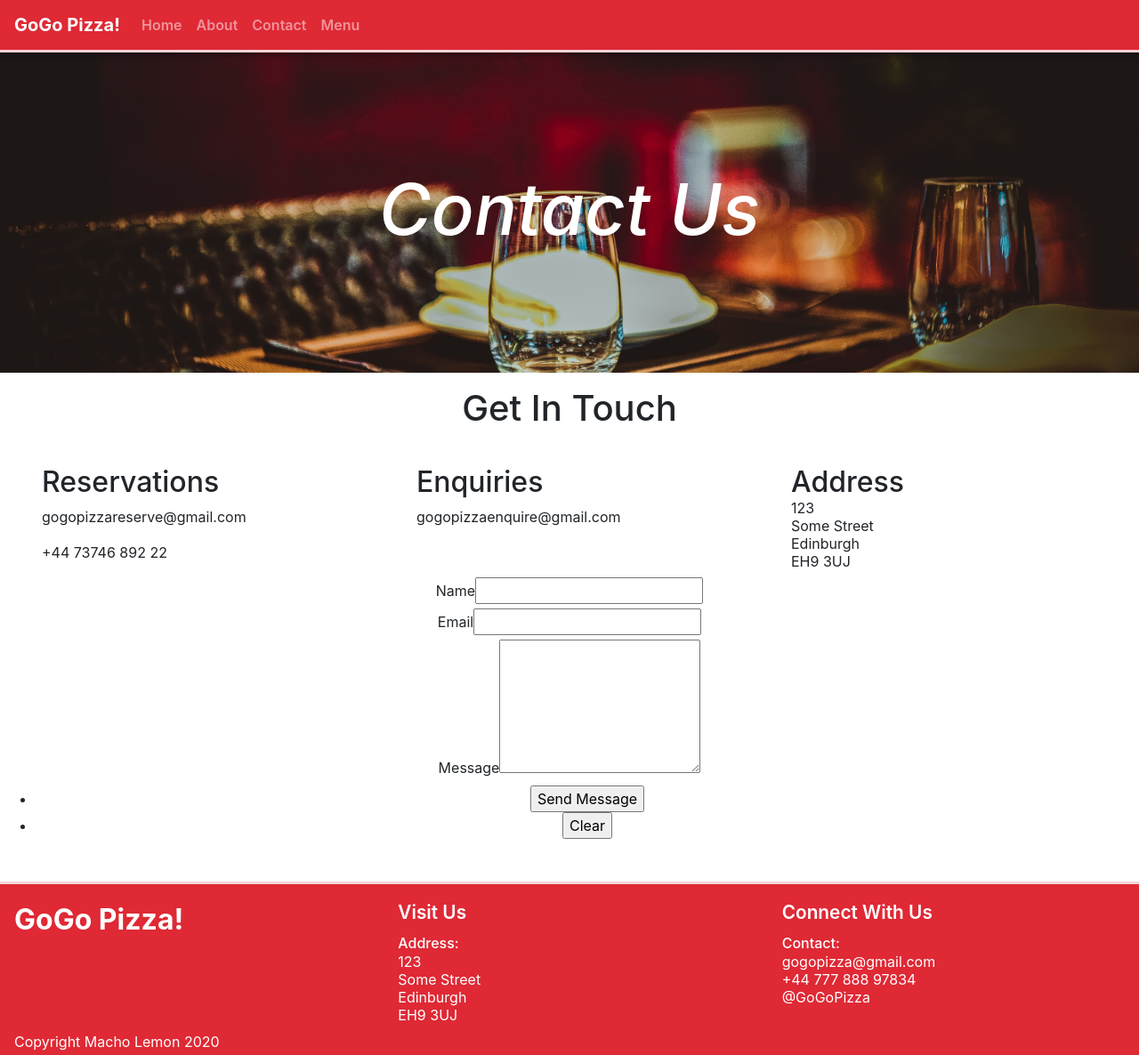
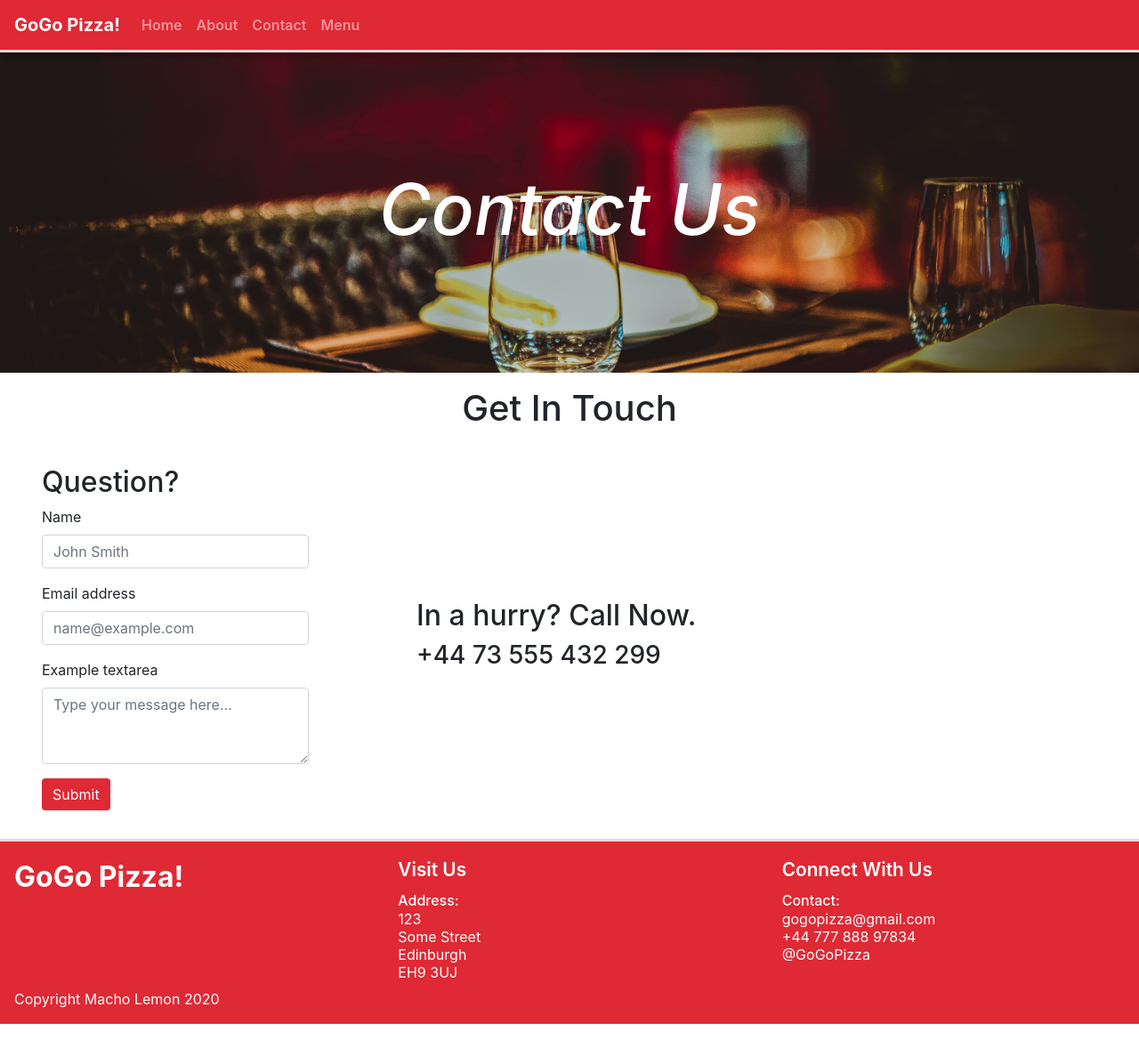
Before and after one commit to MartinGras95/macho_simple_2, a Gatsby site: page /contact in a window 1280 px wide. Shown: the whole page at 89% size. After the commit the page ends 1151 px from the top, so only its background shows below. Built offline with nearby package versions, Linux system fonts and the light colour scheme; Gatsby itself is replaced by a stand-in of ours.

Commit message:
form visuals improved contact page re arranged

```diff
--- a/src/pages/contact.js
+++ b/src/pages/contact.js
@@ -2,7 +2,7 @@ import React from "react"
 
 import Layout from "../components/layout"
 import contactStyles from "./contact.module.scss"
-import { Row, Col } from "react-bootstrap"
+import { Row, Col, Form, Button } from "react-bootstrap"
 import SEO from "../components/seo"
 
 const contactPage = () => {
@@ -22,52 +22,34 @@ const contactPage = () => {
 
                 <Row style={{textAlign:"start",marginLeft:"2rem"}}>
                     <Col md={4} xs={12}>
-                        <h2>Reservations</h2>
-                        <p>gogopizzareserve@gmail.com</p>
-                        <p>+44 73746 892 22</p>
-                    </Col>
-                    <Col md={4} xs={12}>
-                        <h2>Enquiries</h2>
-                        <p>gogopizzaenquire@gmail.com</p>
-                    </Col>
-                    <Col md={4} xs={12}>
-                    <h2>Address</h2>
-                    <div style={{lineHeight:"4px"}}>
-                        <p>123</p>
-                        <p>Some Street</p>
-                        <p>Edinburgh</p>
-                        <p>EH9 3UJ</p>
-                    </div>
-                </Col>
-                </Row>
-                <Row>
-                    <Col>
-                        <form name="contact" method="post" data-netlify="true" data-netlify-honeypot="bot-field">
+                        <h2>Question?</h2>
+                        <Form style={{maxWidth:"300px"}} name="contact" method="post" data-netlify="true" data-netlify-honeypot="bot-field">
                             <input type="hidden" name="bot-field" />
                             <input type="hidden" name="form-name" value="contact" />
-                            <div className="field half first">
-                                <label htmlFor="name">Name</label>
-                                <input type="text" name="name" id="name" />
-                            </div>
-                            <div className="field half">
-                                <label htmlFor="email">Email</label>
-                                <input type="text" name="email" id="email" />
-                            </div>
-                            <div className="field">
-                                <label htmlFor="message">Message</label>
-                                <textarea name="message" id="message" rows="6" />
-                            </div>
-                            <ul className="actions">
-                                <li>
-                                <input type="submit" value="Send Message" className="special" />
-                                </li>
-                                <li>
-                                <input type="reset" value="Clear" />
-                                </li>
-                            </ul>
-                        </form>
+                            <Form.Group controlId="exampleForm.ControlInput1">
+                                <Form.Label>Name</Form.Label>
+                                <Form.Control type="name" placeholder="John Smith" />
+                            </Form.Group>
+                            <Form.Group controlId="exampleForm.ControlInput1">
+                                <Form.Label>Email address</Form.Label>
+                                <Form.Control type="email" placeholder="name@example.com" />
+                            </Form.Group>
+                            <Form.Group controlId="exampleForm.ControlTextarea1">
+                                <Form.Label>Example textarea</Form.Label>
+                                <Form.Control as="textarea" rows="3" placeholder="Type your message here..." />
+                            </Form.Group>
+                            <Button variant="primary" type="submit">
+                                Submit
+                            </Button>
+                            </Form>
+                    </Col>
+                    <Col md={8} xs={12} style={{display:"flex",flexDirection:"column",justifyContent:"center"}}>
+                        <h2>In a hurry? Call Now.</h2>
+                        <h3>+44 73 555 432 299</h3>
                     </Col>
                 </Row>
+
+
 
 
             </div>
```
